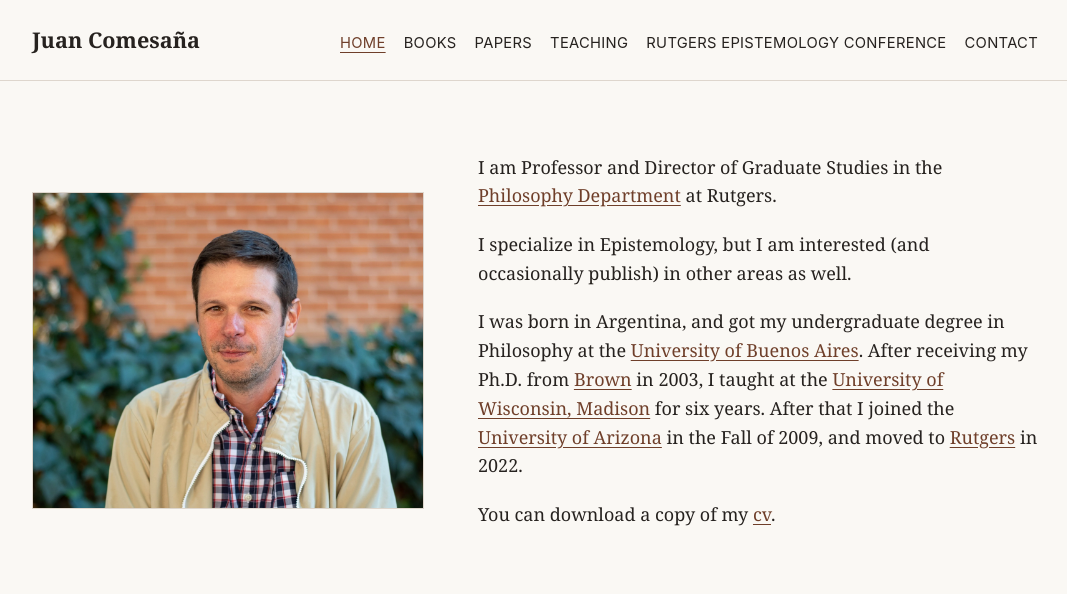
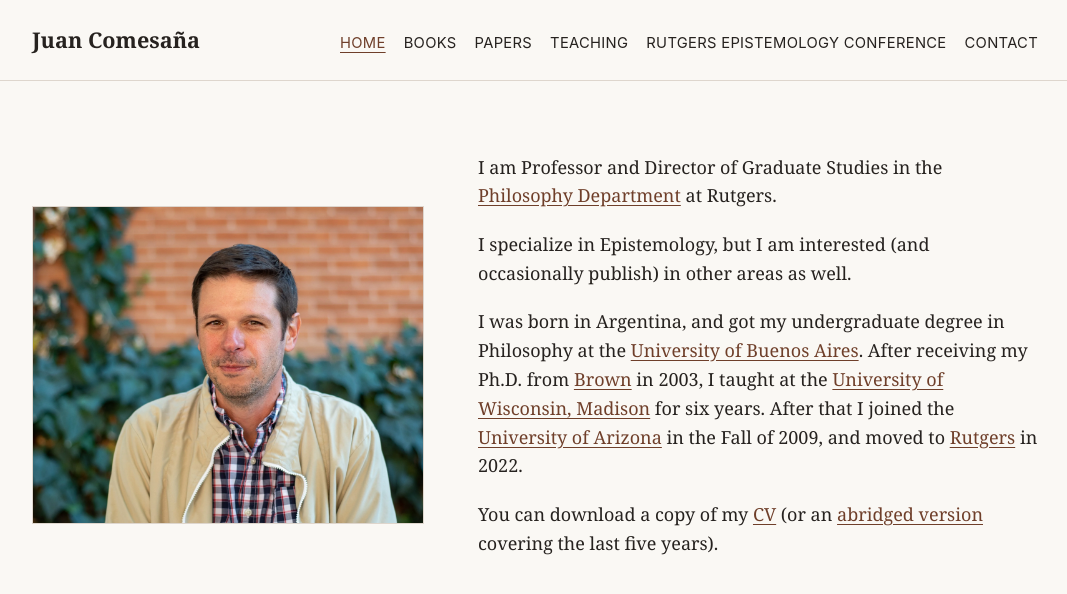
Before and after one commit to Comesana73/juancomesana.org, a Jekyll site: the page built from index.md, in a window 1280 px wide. Shown: the top 594 px of the page, without its empty margins (105-1172 px from the left). Built offline with Jekyll 4.4.1, drawn with Linux system fonts in a browser that asks for light colours.

Commit message:
Update CV (new Typst build); add 5-year CV; point all CV links to cv.pdf
Co-Authored-By: Claude Opus 5.5 <noreply@anthropic.com>
Claude-Session: https://claude.ai/code/session_01Rqv6sGuXnxXE9mANvvsE7X

```diff
--- a/index.md
+++ b/index.md
@@ -12,6 +12,6 @@ I specialize in Epistemology, but I am interested (and occasionally publish) in
 
 I was born in Argentina, and got my undergraduate degree in Philosophy at the [University of Buenos Aires](https://www.uba.ar/). After receiving my Ph.D. from [Brown](https://philosophy.brown.edu) in 2003, I taught at the [University of Wisconsin, Madison](http://philosophy.wisc.edu/) for six years. After that I joined the [University of Arizona](https://philosophy.arizona.edu) in the Fall of 2009, and moved to [Rutgers](https://philosophy.rutgers.edu) in 2022.
 
-You can download a copy of my [cv]({{ '/assets/documents/cv-latex.pdf' | relative_url }}).
+You can download a copy of my [CV]({{ '/assets/documents/cv.pdf' | relative_url }}) (or an [abridged version]({{ '/assets/documents/cv-5year.pdf' | relative_url }}) covering the last five years).
   </div>
 </section>
```
Also changed, not shown: papers.md (+1 -1 lines), README.md, 5 other files.
